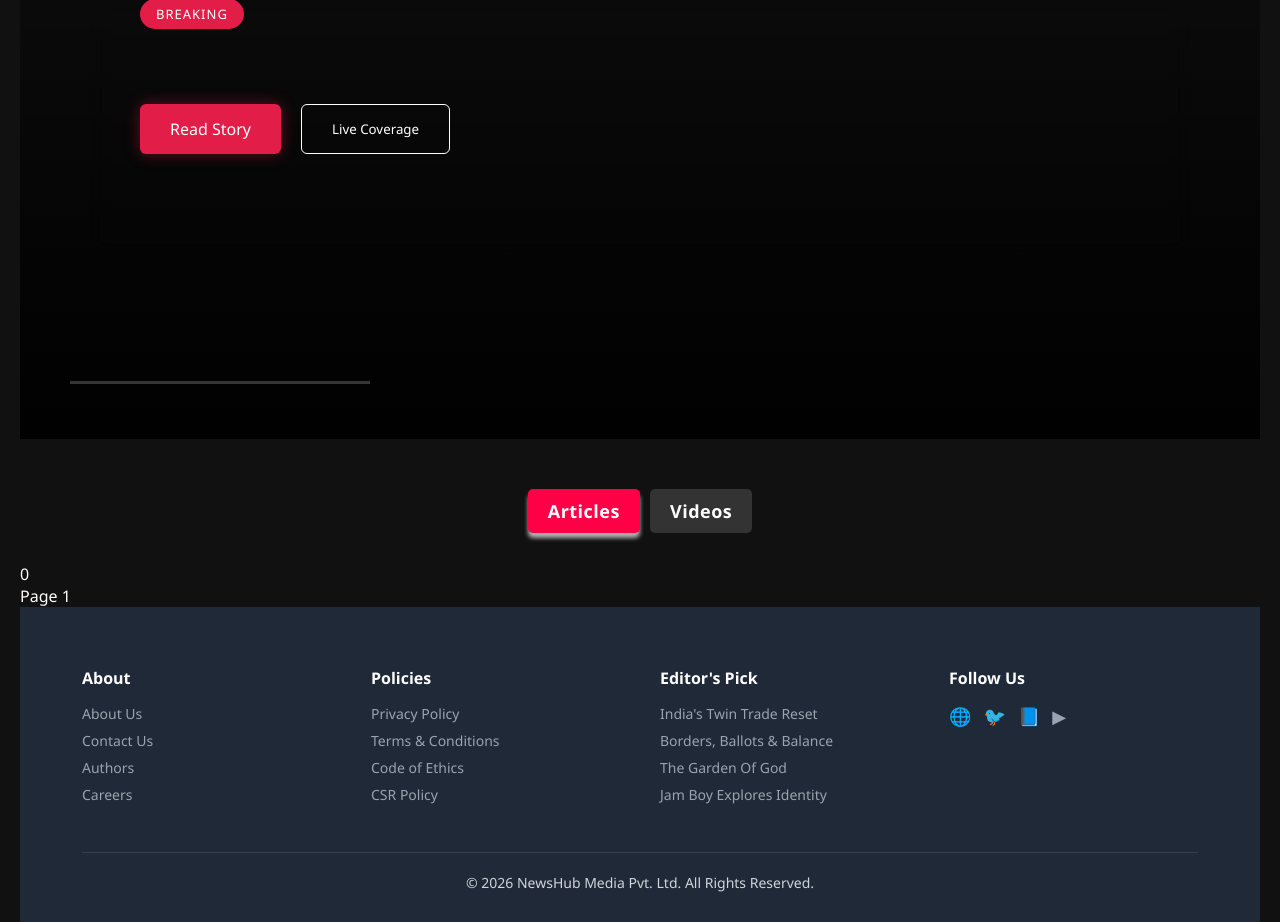
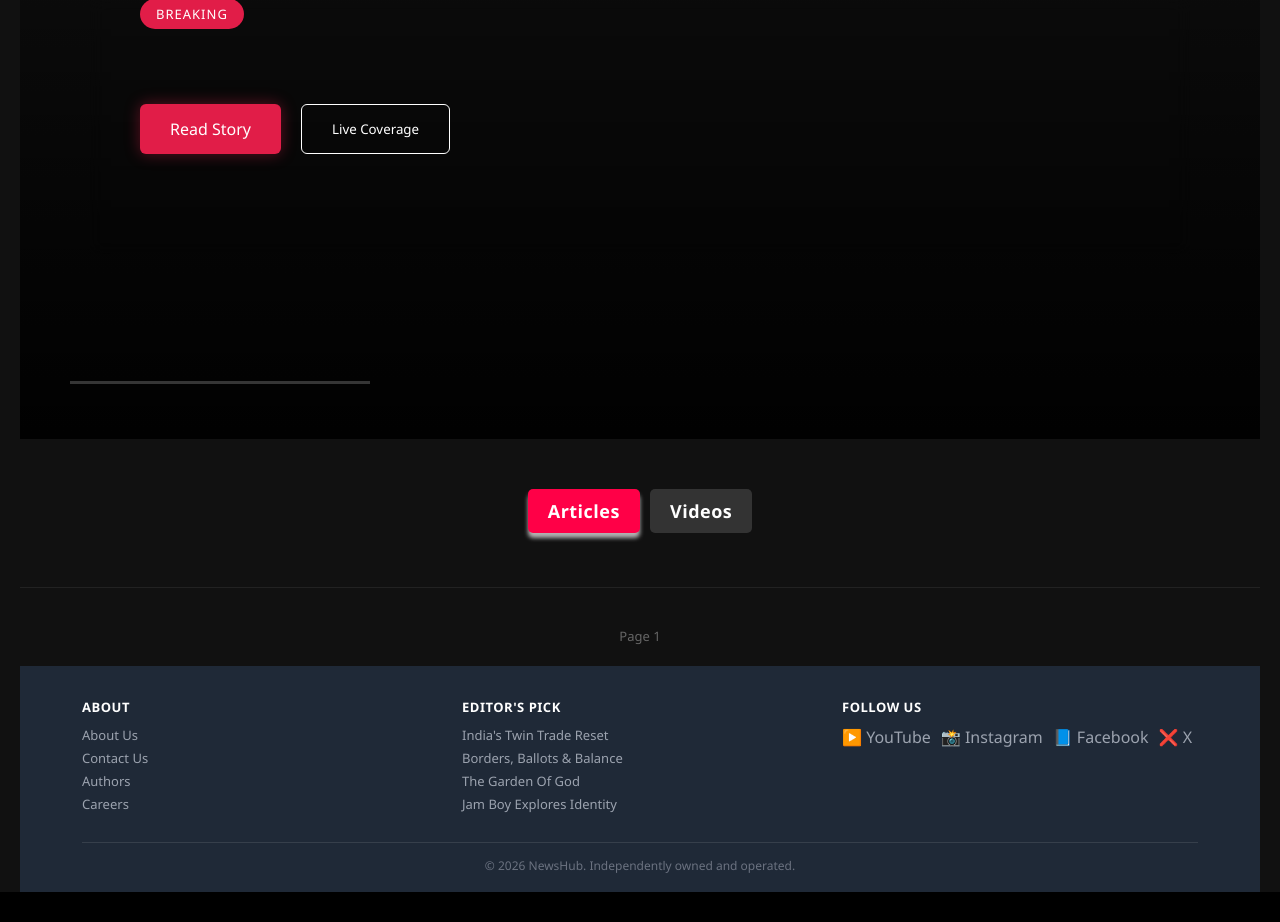
Before and after one commit to AmanMahapatra0329/News_Website, a Django app: page / in a window 1280 px wide. Shown: the part 102-1024 px from the top of the page. After the commit the page ends 994 px from the top, so only its background shows below. Run offline with Django 5.2, Linux system fonts and the light colour scheme; data that the repository does not hold is empty.

Commit message:
Homepage fix - footer size fixed.

```diff
--- a/article/static/css/HF.css
+++ b/article/static/css/HF.css
@@ -127,53 +127,35 @@ body{
 .footer{
   background:#1f2937;
   color:#d1d5db;
-  padding:60px 0 30px;
+  padding:32px 0 18px;
 }
 
-.footer-top{
-  display:grid;
-  grid-template-columns:repeat(auto-fit,minmax(220px,1fr));
-  gap:40px;
-  align-items:start;
+.footer-top {
+  display:flex;
+  flex-wrap:wrap;
+  gap:24px;
+  align-items:flex-start;
+  justify-content:space-between;
+}
+.footer-top > div {
+  flex:1 1 160px;
+  min-width:0;
 }
 
-.footer h3{
-  margin-bottom:15px;
-  color:#fff;
-  font-size:16px;
-}
+.footer h3 { margin-bottom:10px;
+   color:#fff;
+   font-size:13px;
+   font-weight:700;
+   text-transform:uppercase;
+   letter-spacing:0.5px; }
 
-.footer a{
-  display:block;
-  margin-bottom:8px;
-  text-decoration:none;
-  color:#9ca3af;
-  font-size:14px;
-  transition:0.3s;
-}
+.footer a { display:block; margin-bottom:5px; text-decoration:none; color:#9ca3af; font-size:13px; transition:0.3s; }
+.footer a:hover { color:#fff; padding-left:4px; }
 
-.footer a:hover{
-  color:#fff;
-  padding-left:4px;
-}
+.footer-social { margin-top:8px; display:flex; gap:10px; flex-wrap:wrap; }
+.footer-social a { font-size:16px; margin-bottom:0; }
 
-.footer-social{
-  margin-top:15px;
-  display:flex;
-  gap:12px;
-}
-
-.footer-social a{
-  font-size:18px;
-}
-
-.footer-bottom{
-  margin-top:40px;
-  padding-top:20px;
-  border-top:1px solid rgba(255,255,255,0.1);
-  text-align:center;
-  font-size:14px;
-}
+.footer-bottom { margin-top:24px; padding-top:14px; border-top:1px solid rgba(255,255,255,0.1); text-align:center; font-size:12px; color:#6b7280; }
 
 
 /* BACK TO TOP */
--- a/article/static/css/newslist.css
+++ b/article/static/css/newslist.css
@@ -41,3 +41,63 @@ nav a.active, .mobile-nav a.active {
   color: #e11d48;
   font-weight: 700;
 }
+.pagination {
+  /* taken OUT of the grid — sits below as a normal block */
+  display: flex;
+  justify-content: center;
+  align-items: center;
+  gap: 16px;
+  width: 100%;
+  padding: 36px 20px 20px;
+  border-top: 1px solid #222;
+  margin-top: 24px;
+}
+
+.pagination a {
+  text-decoration: none;
+}
+
+.pagination button {
+  display: inline-flex;
+  align-items: center;
+  gap: 8px;
+  padding: 11px 28px;
+  background: #1a1a1a;
+  color: #fff;
+  border: 1px solid #383838;
+  border-radius: 50px;
+  font-size: 14px;
+  font-weight: 600;
+  cursor: pointer;
+  font-family: inherit;
+  letter-spacing: 0.3px;
+  transition: background 0.25s, border-color 0.25s, transform 0.2s, box-shadow 0.25s;
+}
+
+.pagination button:hover {
+  background: #e11d48;
+  border-color: #e11d48;
+  transform: translateY(-2px);
+  box-shadow: 0 6px 20px rgba(225, 29, 72, 0.4);
+}
+
+.pagination button:active {
+  transform: translateY(0);
+  box-shadow: none;
+}
+
+.previous_button_class a button::before {
+  content: "← ";
+}
+
+.next_button_class a button::after {
+  content: " →";
+}
+
+.current_page_class span {
+  font-size: 13px;
+  color: #666;
+  padding: 0 4px;
+  user-select: none;
+  white-space: nowrap;
+}
--- a/article/templates/article/HF.html
+++ b/article/templates/article/HF.html
@@ -68,15 +68,6 @@
           <a href="#">Authors</a>
           <a href="#">Careers</a>
         </div>
-
-        <div>
-          <h3>Policies</h3>
-          <a href="#">Privacy Policy</a>
-          <a href="#">Terms & Conditions</a>
-          <a href="#">Code of Ethics</a>
-          <a href="#">CSR Policy</a>
-        </div>
-
         <div>
           <h3>Editor's Pick</h3>
           <a href="#">India's Twin Trade Reset</a>
@@ -88,17 +79,17 @@
         <div>
           <h3>Follow Us</h3>
           <div class="footer-social">
-            <a href="#">🌐</a>
-            <a href="#">🐦</a>
-            <a href="#">📘</a>
-            <a href="#">▶</a>
+            <a href="#">▶️ YouTube  </a>
+            <a href="#">📸 Instagram</a>
+            <a href="#">📘 Facebook </a>
+            <a href="#">❌ X</a>
           </div>
         </div>
 
       </div>
 
       <div class="footer-bottom">
-        © <span id="year"></span> NewsHub Media Pvt. Ltd. All Rights Reserved.
+        © <span id="year"></span>  NewsHub. Independently owned and operated.
       </div>
 
     </div>
--- a/article/templates/article/newslist.html
+++ b/article/templates/article/newslist.html
@@ -3,10 +3,8 @@
 {% block articlecart %}
 <link rel="stylesheet" href="{% static 'css/newslist.css' %}?v=123">
 <!-- News Section -->
-<span>{{ page_obj.paginator.count }}</span>
 <section class="news-section">
   <div id="newsContainer" class="news-grid">
-
     <!-- ARTICLE CARD 1 -->
     {% for pb in page_obj %}
     <div class="news-card">
@@ -29,15 +27,21 @@
       </div>
     </div>
 {% endfor %}
-<div>
+</div>
+<div class="pagination">
+  <span class="previous_button_class">
 {% if page_obj.has_previous %}
-<a href="?page={{page_obj.previous_page_number}}"><button type="button">Previous Page</button></a>
+<a href="?page={{page_obj.previous_page_number}}"><button  type="button">Previous Page</button></a>
 {% endif %}
+</span>
+<span class="current_page_class">
 <span> Page {{ page_obj.number }}</span>
+</span>
+<span class="next_button_class">
 {% if page_obj.has_next %}
 <a href="?page={{page_obj.next_page_number}}"><button type="button">Next Page</button></a>
 {% endif %}
-</div>
+</span>
     <!-- ARTICLE CARD 2 -->
     <!-- <div class="news-card">
       <div class="news-type" style="display:none;">article</div>
```
